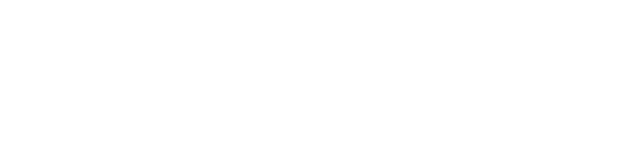
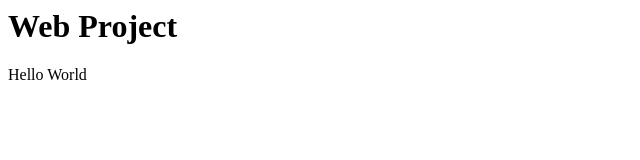
Before and after one commit to mamank20/my-repo-from-remote, a plain HTML site: page index.html in a window 1280 px wide. Shown: the whole page, without its empty margins (0-640 px from the left). Drawn offline with Linux system fonts and the light colour scheme.

Commit message:
Added basic markup to create a website content

```diff
--- a/index.html
+++ b/index.html
@@ -3,6 +3,7 @@
         <title>Web Project</title>
     </head>
     <body>
-
+        <h1>Web Project</h1>
+        <p>Hello World</p>
     </body>
 </html>
```
